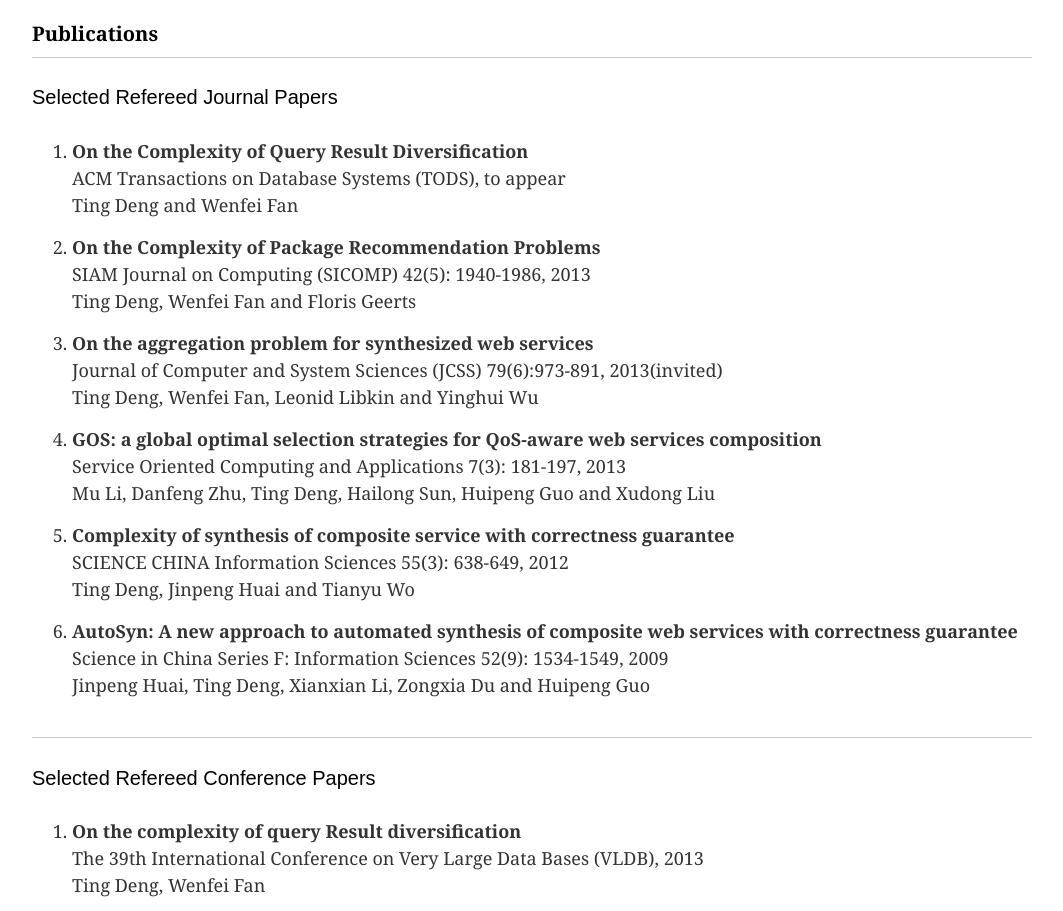
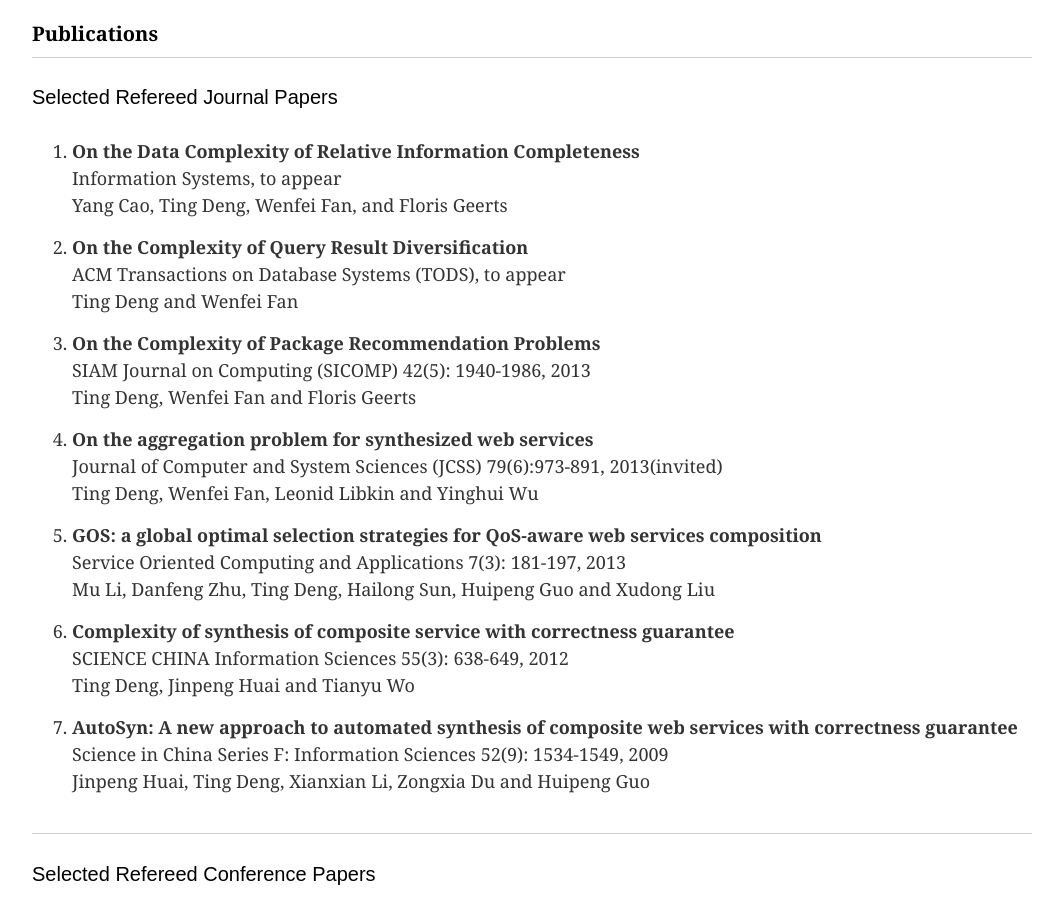
Before and after one commit to yecol/dengt, a plain HTML site: page index.html in a window 1280 px wide. Shown: the part 980-1891 px from the top of the page, without its empty margins (138-1201 px from the left). Drawn offline with Linux system fonts and the light colour scheme.

Commit message:
add paper.

```diff
--- a/index.html
+++ b/index.html
@@ -76,6 +76,9 @@
                         <div class="sec-pub">
                             <h4>Selected Refereed Journal Papers</h4>
                             <ol>
+                                <li><span class="t">On the Data Complexity of Relative Information Completeness</span><br/>
+                                    Information Systems, to appear<br/>
+                                    Yang Cao, Ting Deng, Wenfei Fan, and Floris Geerts
                                 <li>
                                     <span class="t">On the Complexity of Query Result Diversification</span><br/>
                                     ACM Transactions on Database Systems (TODS), to appear<br/>
```
Also changed, not shown: 1 other file.
